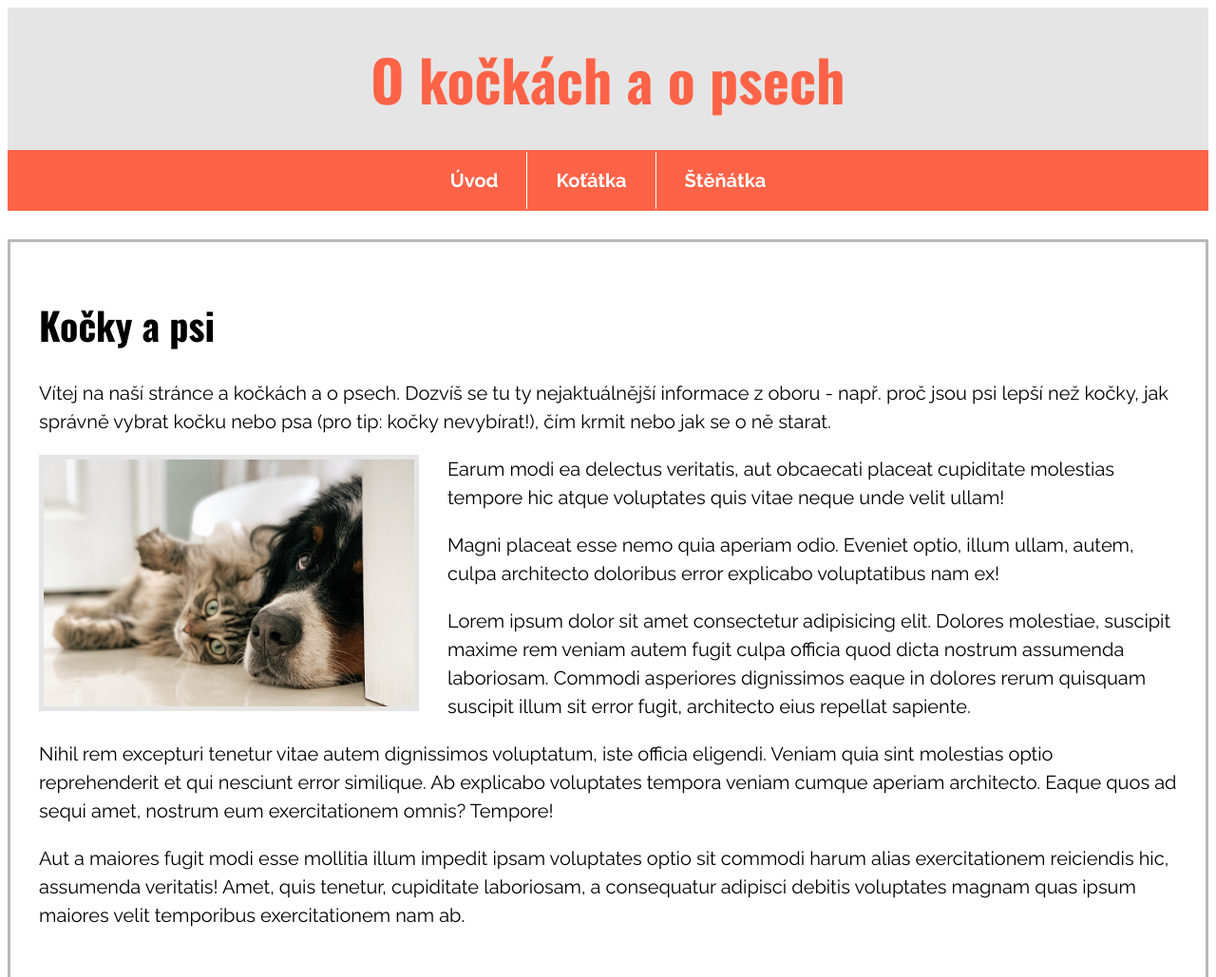
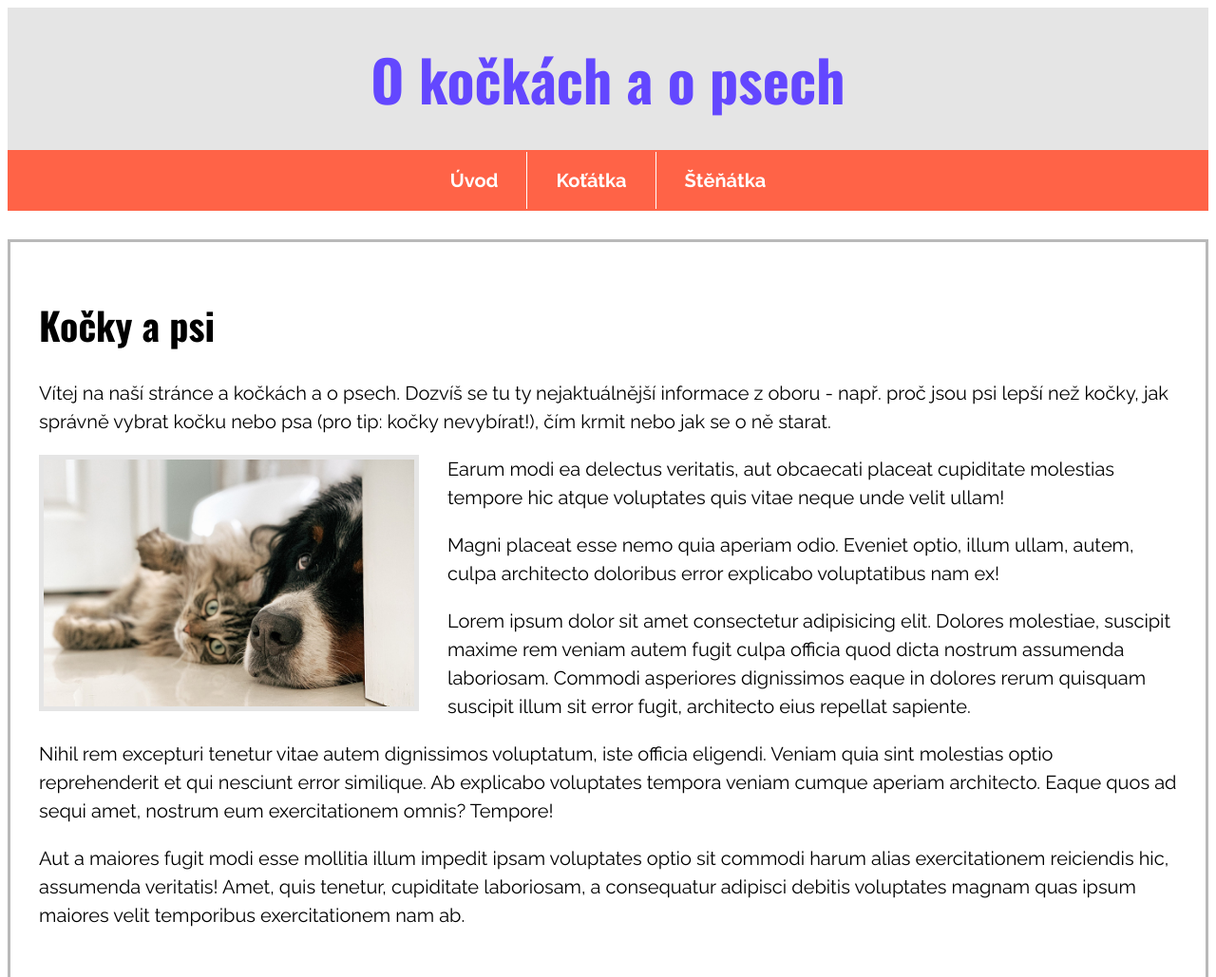
Before and after one commit to MarieJungova/prvni-web, an Eleventy site: page index.html in a window 1280 px wide. Shown: the top 1029 px of the page at 95% size. Built offline with nearby package versions, Linux system fonts and the light colour scheme; Eleventy itself is replaced by a stand-in of ours; files that its build step writes are made by us from their sources.

Commit message:
změna barvy

```diff
--- a/css/style.css
+++ b/css/style.css
@@ -25,7 +25,7 @@ h1, h2, h3, h4, h5, h6 {
   margin: 0;
   font-size: 3em;
   text-align: center;
-  color: #ff6347;
+  color: #6347FF;
 }
 
 .menu {
```
